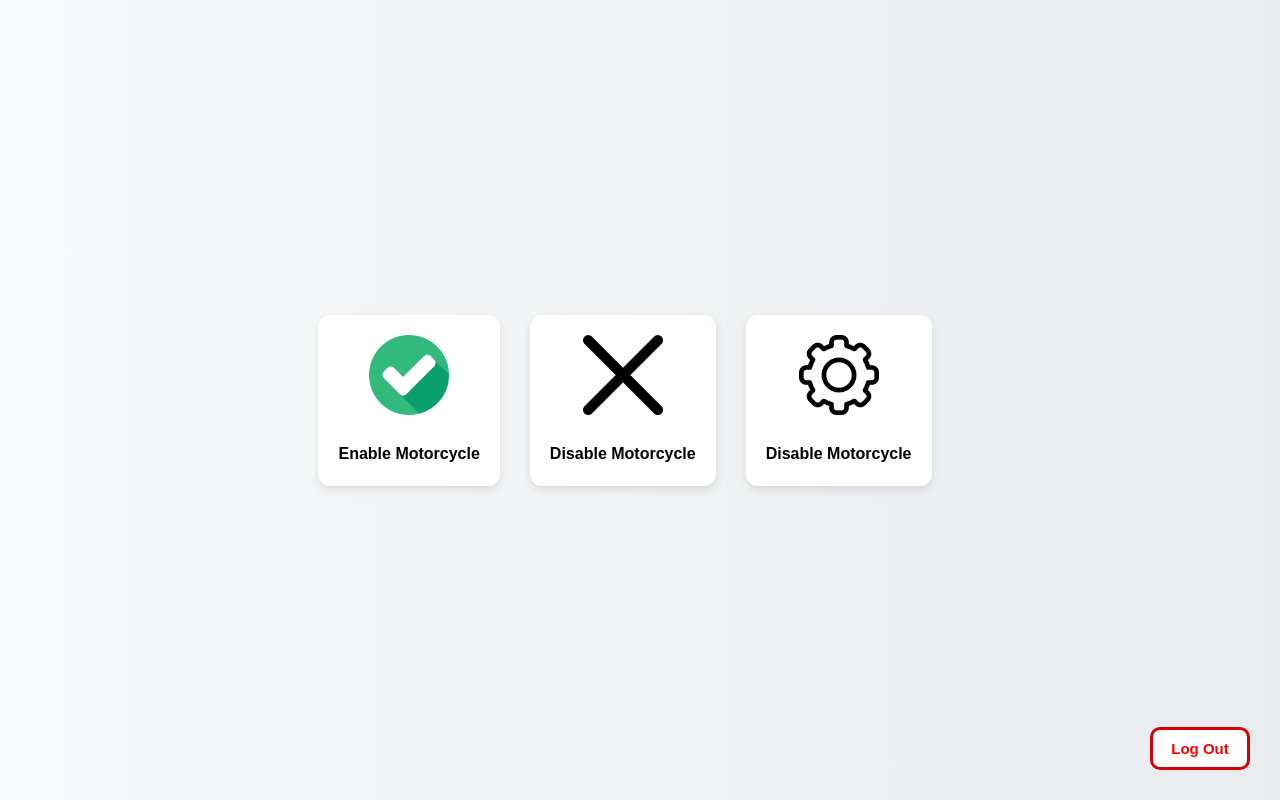
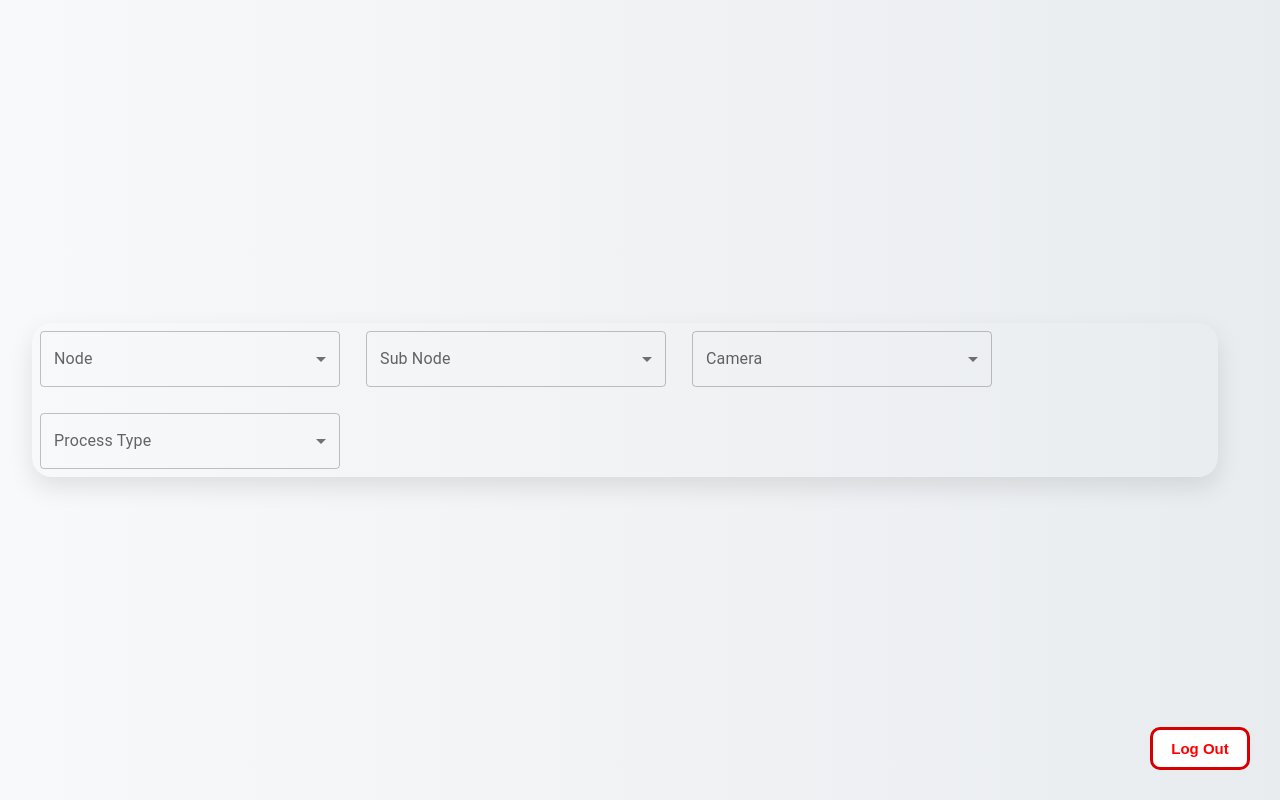
Before and after one commit to batuhanissd/python-scripting-app-frontend, a React (Vite) app: page / in a window 1280 px wide. Before the commit this address led to /motorcycle. Built offline with nearby package versions, Linux system fonts and the light colour scheme; sample sign-in values are in the browser's storage.

Commit message:
Design of a Form Motorcycle Screen

```diff
--- a/package.json
+++ b/package.json
@@ -10,6 +10,10 @@
     "preview": "vite preview"
   },
   "dependencies": {
+    "@emotion/react": "^11.14.0",
+    "@emotion/styled": "^11.14.0",
+    "@mui/icons-material": "^6.4.7",
+    "@mui/material": "^6.4.7",
     "react": "^19.0.0",
     "react-dom": "^19.0.0",
     "react-router-dom": "^7.3.0"
--- a/src/App.jsx
+++ b/src/App.jsx
@@ -1,10 +1,12 @@
 import './App.css'
 import { BrowserRouter as Router, Routes, Route, Navigate, useLocation } from "react-router-dom";
 import { useState } from "react";
+import FormMotorcyclePage from './pages/FormMotorcycle/FormMotorcycle.jsx';
 import MotorcyclePage from './pages/Motorcycle/Motorcycle.jsx';
 import SignInPage from "./pages/SignIn/SignIn";
 
 function App() {
+
   const [isAuthenticated, setIsAuthenticated] = useState(
     localStorage.getItem("isAuthenticated") === "true"
   );
@@ -18,11 +20,11 @@ function App() {
     <Router>
       <Routes>
 
-        <Route path="/sign-in" element={isAuthenticated ? <MotorcyclePage setIsAuthenticated={handleAuthChange} /> : <SignInPage setIsAuthenticated={handleAuthChange} />} />
+        <Route path="/sign-in" element={isAuthenticated ? <FormMotorcyclePage setIsAuthenticated={handleAuthChange} /> : <SignInPage setIsAuthenticated={handleAuthChange} />} />
 
-        <Route path="/motorcycle/*" element={isAuthenticated ? <MotorcyclePage setIsAuthenticated={handleAuthChange} /> : <Navigate to="/sign-in" replace />} />
+        <Route path="/formmotorcycle/*" element={isAuthenticated ? <FormMotorcyclePage setIsAuthenticated={handleAuthChange} /> : <Navigate to="/sign-in" replace />} />
 
-        <Route path="*" element={isAuthenticated ? <MotorcyclePage setIsAuthenticated={handleAuthChange} /> : <Navigate to="/sign-in" replace />} />
+        <Route path="*" element={isAuthenticated ? <FormMotorcyclePage setIsAuthenticated={handleAuthChange} /> : <Navigate to="/sign-in" replace />} />
 
       </Routes>
     </Router>
--- /dev/null
+++ b/src/CameraList/camera.jsx
@@ -0,0 +1,2 @@
+const camera = ['Deneme 7', 'Deneme 8', 'Deneme 9'];
+export default camera;
--- /dev/null
+++ b/src/CameraList/node.jsx
@@ -0,0 +1,2 @@
+const node = ['Deneme 1', 'Deneme 2', 'Deneme 3'];
+export default node;
--- /dev/null
+++ b/src/CameraList/processtype.jsx
@@ -0,0 +1,2 @@
+const processType = ['Motorcycle On', 'Motorcycle Off', 'Motorcycle Ftp Config'];
+export default processType;
--- /dev/null
+++ b/src/CameraList/subnode.jsx
@@ -0,0 +1,2 @@
+const SubNode = ['Deneme 4', 'Deneme 5', 'Deneme 6'];
+export default SubNode;
--- /dev/null
+++ b/src/components/ComboBoxForm.jsx
@@ -0,0 +1,103 @@
+import * as React from 'react';
+import { useTheme } from '@mui/material/styles';
+import Box from '@mui/material/Box';
+import OutlinedInput from '@mui/material/OutlinedInput';
+import InputLabel from '@mui/material/InputLabel';
+import MenuItem from '@mui/material/MenuItem';
+import FormControl from '@mui/material/FormControl';
+import Select from '@mui/material/Select';
+import Chip from '@mui/material/Chip';
+import IconButton from '@mui/material/IconButton';
+import CancelIcon from '@mui/icons-material/Cancel';
+
+const ITEM_HEIGHT = 48;
+const ITEM_PADDING_TOP = 8;
+const MenuProps = {
+    PaperProps: {
+        style: {
+            maxHeight: ITEM_HEIGHT * 4.5 + ITEM_PADDING_TOP,
+            width: 250,
+        },
+    },
+};
+
+export default function ComboBoxForm({ title, options }) {
+    //const theme = useTheme();
+    const [selectedItems, setSelectedItems] = React.useState([]);
+
+    const handleChange = (event) => {
+        const {
+            target: { value },
+        } = event;
+        setSelectedItems(typeof value === 'string' ? value.split(',') : value);
+    };
+
+    const handleDelete = (itemToDelete) => {
+        setSelectedItems((prev) => prev.filter((item) => item !== itemToDelete));
+    };
+
+    return (
+        <div>
+
+            <FormControl sx={{ m: 1, width: 300 }}>
+                <InputLabel id="multi-select-label">{title}</InputLabel>
+                <Select
+                    labelId="multi-select-label"
+                    id="multi-select"
+                    multiple
+                    value={selectedItems}
+                    onChange={handleChange}
+                    input={<OutlinedInput id="select-multiple-chip"
+                        label={title}
+                    />}
+                    renderValue={(selected) => (
+                        <Box sx={{ display: 'flex', flexWrap: 'wrap', gap: 0.5 }}>
+                            {selected.map((value) => (
+                                <Chip
+                                    key={value}
+                                    label={value}
+                                    onDelete={() => handleDelete(value)}
+                                    deleteIcon={
+                                        <IconButton size="small" onMouseDown={(event) => event.stopPropagation()}>
+                                            <CancelIcon fontSize="small" />
+                                        </IconButton>
+                                    }
+                                />
+                            ))}
+                        </Box>
+                    )}
+                    MenuProps={MenuProps}
+                >
+                    {options.map((option) => (
+                        <MenuItem key={option} value={option}>
+                            {option}
+                        </MenuItem>
+                    ))}
+                </Select>
+            </FormControl>
+        </div>
+    );
+}
+
+
+
+
+
+
+// import React from "react";
+// import "./ComboBoxForm.css";
+
+// const ComboBoxForm = ({ label, options }) => {
+//     return (
+//         <div className="combo-box">
+//             <label>{label}</label>
+//             <select>
+//                 {options.map((option, index) => (
+//                     <option key={index} value={option}>{option}</option>
+//                 ))}
+//             </select>
+//         </div>
+//     );
+// };
+
+// export default ComboBoxForm;
--- /dev/null
+++ b/src/pages/FormMotorcycle/FormMotorcycle.jsx
@@ -0,0 +1,49 @@
+import React, { useEffect } from "react";
+import ComboBox from "../../components/ComboBoxForm";
+import Node from "../../CameraList/node";
+import SubNode from "../../CameraList/subnode";
+import Camera from "../../CameraList/camera";
+import ProcessType from "../../CameraList/processtype";
+//import "../../components/ComboBoxForm.css";
+import { useNavigate } from "react-router-dom";
+import "./FormMotorcyclePage.css";
+
+const FormMotorcycle = ({ setIsAuthenticated }) => {
+
+    const navigate = useNavigate();
+
+    useEffect(() => {
+        document.body.className = "formmotorcycle-page";
+    }, []);
+    document.title = "Motorcycle Process";
+
+    const handleLogout = (e) => {
+        e.preventDefault();
+        setIsAuthenticated(false);
+        localStorage.setItem("isAuthenticated", "false");
+        navigate("/sign-in", { replace: true });
+    };
+
+    return (
+
+        <div className="container">
+            <div className="form-container">
+
+                <ComboBox title="Node" options={Node} />
+                <ComboBox title="Sub Node" options={SubNode} />
+                <ComboBox title="Camera" options={Camera} />
+                <ComboBox title="Process Type" options={ProcessType} />
+
+            </div>
+
+            <div className="logout">
+                <button onClick={handleLogout}>Log Out</button>
+            </div>
+        </div>
+
+
+
+    );
+};
+
+export default FormMotorcycle;
--- /dev/null
+++ b/src/pages/FormMotorcycle/FormMotorcyclePage.css
@@ -0,0 +1,41 @@
+body.formmotorcycle-page {
+    font-family: Arial, sans-serif;
+    display: flex;
+    background: linear-gradient(to right, #f8f9fa, #e9ecef);
+    align-items: center;
+    justify-content: center;
+    min-height: 100vh;
+    /* Tüm ekranı kapla */
+    box-sizing: border-box;
+}
+
+.form-container {
+    display: flex;
+    flex-wrap: nowrap;
+    gap: 10px;
+    border-radius: 20px;
+    box-shadow: 0 10px 25px rgba(0, 0, 0, 0.1);
+    width: 100%;
+}
+
+/* Küçük ekranlarda combobox'ları alt alta al */
+@media (max-width: 1300px) {
+    .form-container {
+        flex-wrap: wrap;
+    }
+}
+
+.logout button {
+    width: 100px;
+    padding: 10px 12px;
+    background: #ffffff;
+    color: #ff0000;
+    font-size: 15px;
+    border: 3px solid#d60000;
+    border-radius: 10px;
+    cursor: pointer;
+    position: fixed;
+    font-weight: bold;
+    bottom: 30px;
+    right: 30px;
+}
--- a/src/pages/Motorcycle/Motorcycle.jsx
+++ b/src/pages/Motorcycle/Motorcycle.jsx
@@ -5,7 +5,6 @@ import { useNavigate, useLocation } from "react-router-dom";
 
 
 const Motorcycle = ({ setIsAuthenticated }) => {
-    console.log("setIsAuthenticated:", setIsAuthenticated);
     const navigate = useNavigate();
     const location = useLocation();
 
--- a/src/pages/SignIn/SignIn.jsx
+++ b/src/pages/SignIn/SignIn.jsx
@@ -14,7 +14,8 @@ const SignIn = ({ setIsAuthenticated }) => {
         e.preventDefault(); // Sayfanın yeniden yüklenmesini engeller.
         setIsAuthenticated(true); //Giriş işlemi başarılı
         localStorage.setItem("isAuthenticated", "true");
-        navigate("/motorcycle", { replace: true }); // Geri butonu çalışmaz.
+        navigate("/formmotorcycle", { replace: true });
+        //navigate("/motorcycle", { replace: true }); // Geri butonu çalışmaz.
     };
 
     return (
```
